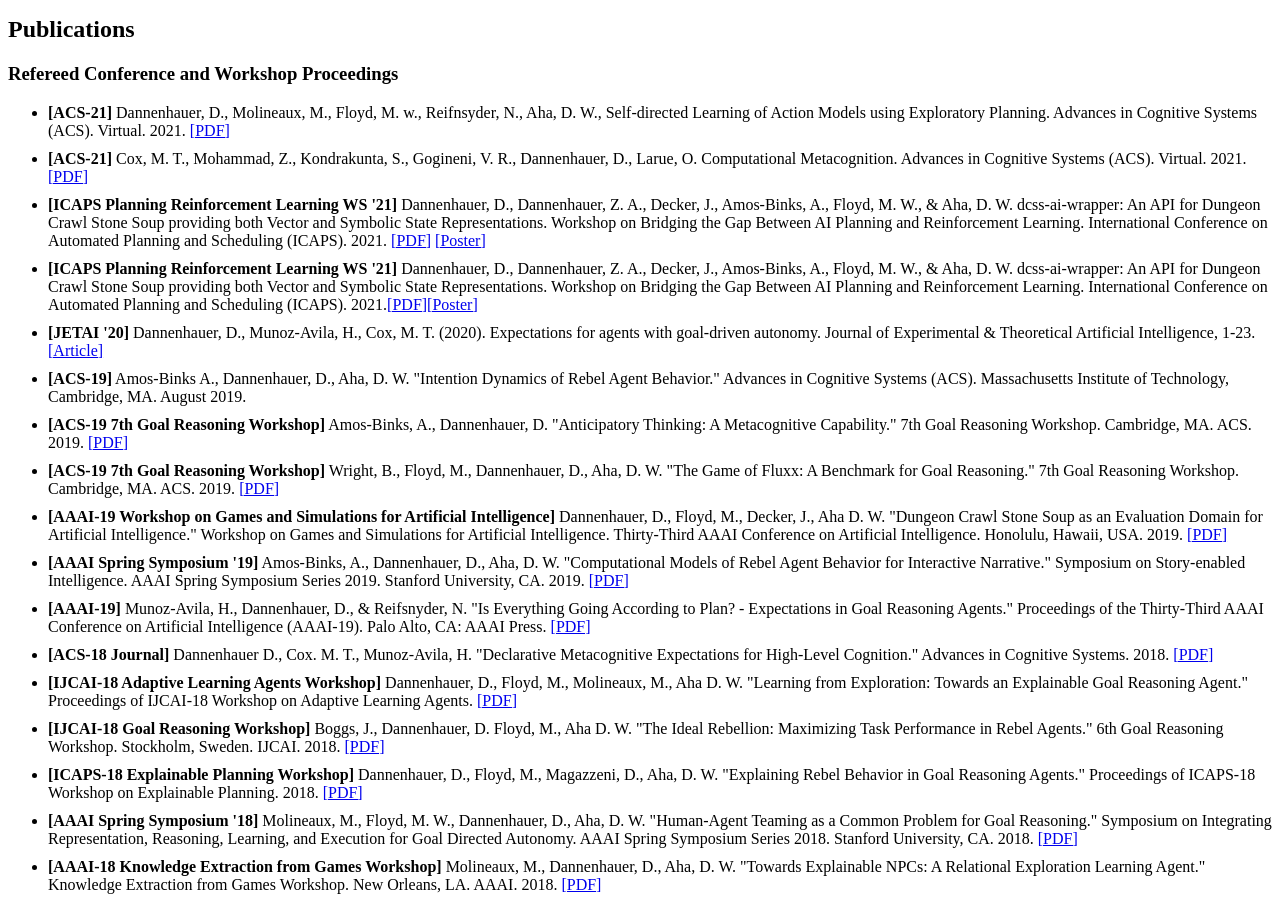
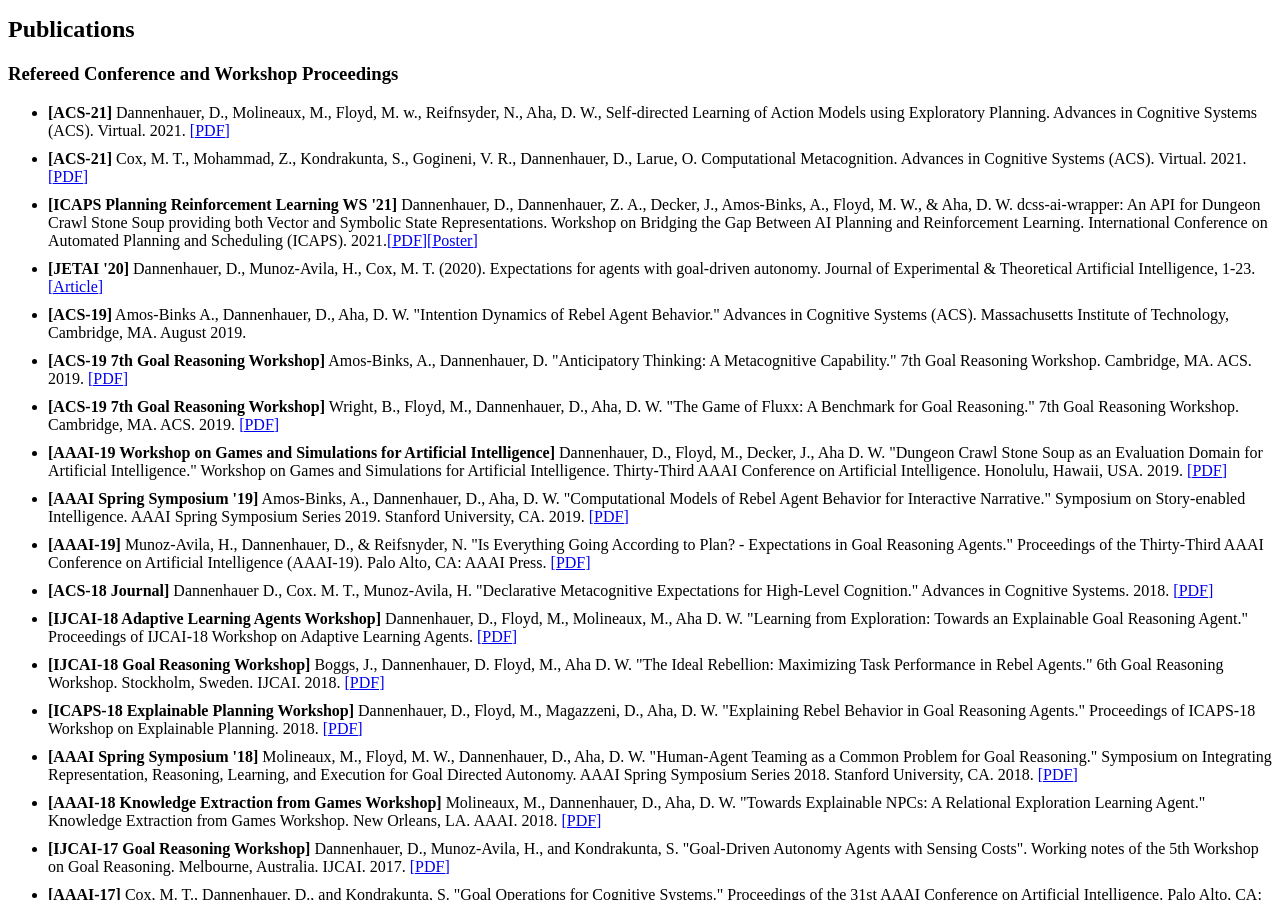
Before and after one commit to dustintd/dustintd.github.io, a Jekyll site: the page index.html, which Jekyll copies as it is, in a window 1280 px wide and 900 px high, scrolled down 632 px. Built offline with Jekyll 4.4.1, drawn with Linux system fonts in a browser that asks for light colours; comment, search, counter and statistics services are not loaded.

Commit message:
removed duplicate

```diff
--- a/index.html
+++ b/index.html
@@ -104,9 +104,6 @@ Curriculum Vitae <a href="cv-web.pdf">[PDF]</a>
 
     <li><b>[ACS-21]</b> Dannenhauer, D., Molineaux, M., Floyd, M. w., Reifnsyder, N., Aha, D. W., Self-directed Learning of Action Models using Exploratory Planning. Advances in Cognitive Systems (ACS). Virtual. 2021. <a href="papers/ACS_21_paper_29_self_directed.pdf">[PDF]</a></li>
     <li><b>[ACS-21]</b> Cox, M. T., Mohammad, Z., Kondrakunta, S., Gogineni, V. R., Dannenhauer, D., Larue, O. Computational Metacognition. Advances in Cognitive Systems (ACS). Virtual. 2021. <a href="papers/ACS_21_paper_computational_meta.pdf">[PDF]</a></li>
-    <li><b>[ICAPS Planning Reinforcement Learning WS '21]</b> Dannenhauer, D., Dannenhauer, Z. A., Decker, J., Amos-Binks, A., Floyd, M. W., & Aha, D. W. dcss-ai-wrapper: An API for Dungeon Crawl Stone Soup
-        providing both Vector and Symbolic State Representations. Workshop on Bridging the Gap Between AI Planning and Reinforcement Learning. International Conference on Automated
-        Planning and Scheduling (ICAPS). 2021. <a href="papers/PRL2021_paper_24.pdf">[PDF]</a> <a href="papers/PRL2021_paper_24_poster.pdf">[Poster]</a></li>
     <li><b>[ICAPS Planning Reinforcement Learning WS '21]</b> Dannenhauer, D., Dannenhauer, Z. A., Decker, J., Amos-Binks, A., Floyd, M. W., & Aha, D. W. dcss-ai-wrapper: An API for Dungeon Crawl Stone Soup
         providing both Vector and Symbolic State Representations. Workshop on Bridging the Gap Between AI Planning and Reinforcement Learning. International Conference on Automated
         Planning and Scheduling (ICAPS). 2021.<a href="papers/PRL2021_paper_24.pdf">[PDF]</a><a href="papers/PRL2021_paper_24_poster.pdf">[Poster]</a></li>
```
